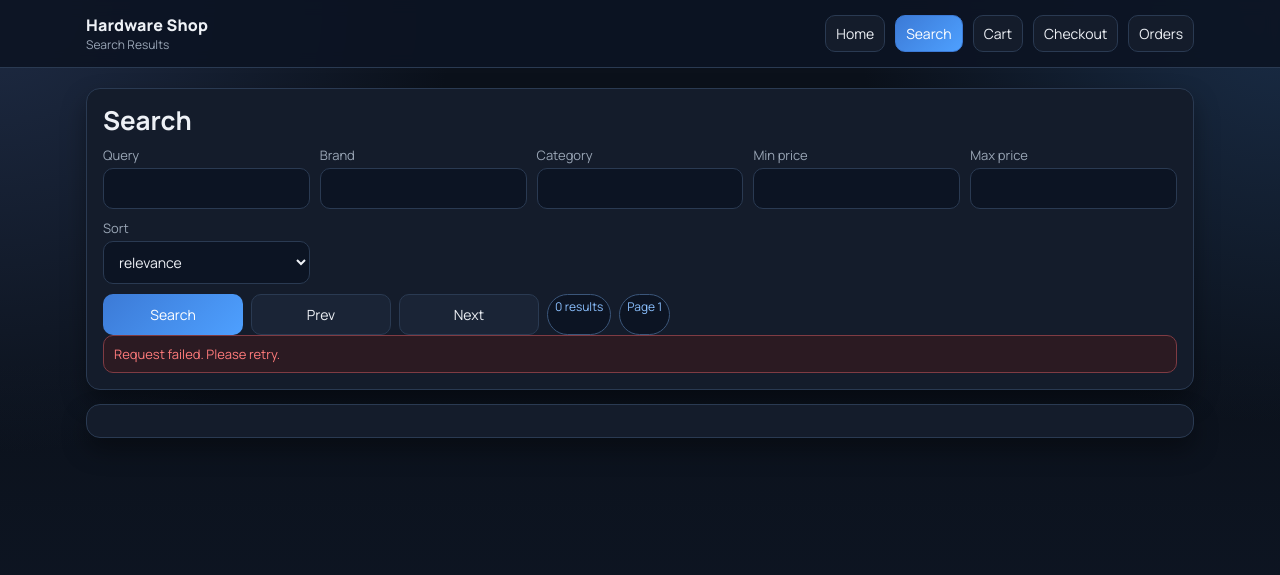
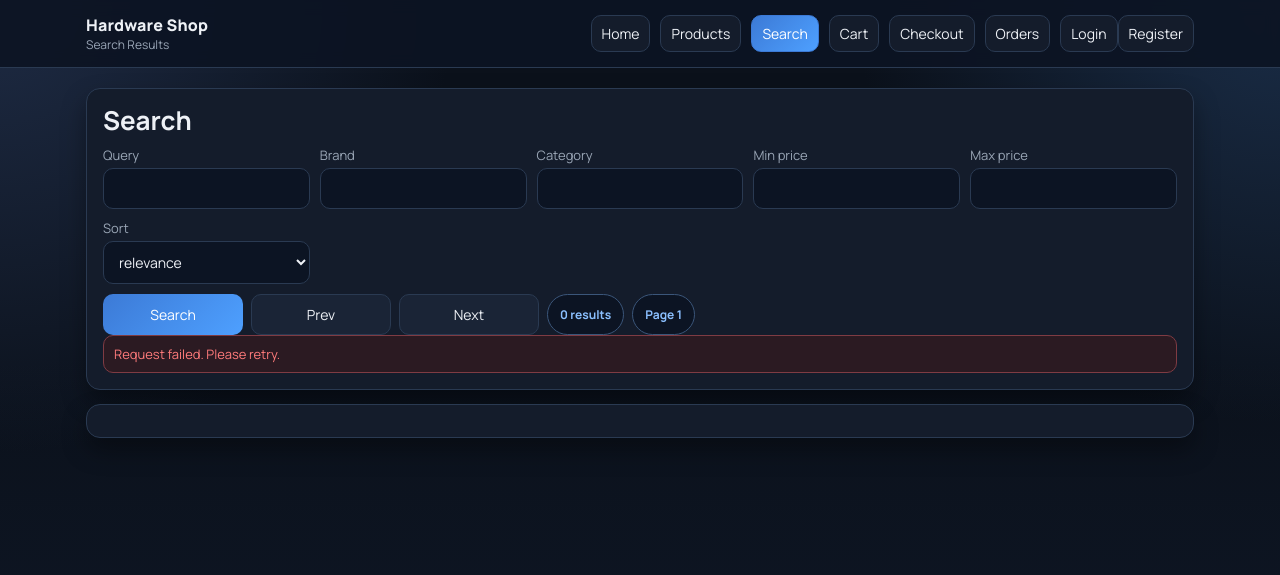
Before and after one commit to HenriHyttinen/i-love-shopping, a Django app: page /search/ in a window 1280 px wide. Shown: the top 575 px of the page. Run offline with Django 5.2, Linux system fonts and the light colour scheme; data that the repository does not hold is empty.

Commit message:
ux: unify primary navigation and polish search counter chips

```diff
--- a/backend/static/ui.css
+++ b/backend/static/ui.css
@@ -296,6 +296,22 @@ button.danger {
   color: #8bc0ff;
 }
 
+.stat-chip {
+  display: inline-flex;
+  align-items: center;
+  justify-content: center;
+  min-height: 34px;
+  padding: 0 12px;
+  border-radius: 999px;
+  font-size: 12px;
+  font-weight: 700;
+  line-height: 1;
+  white-space: nowrap;
+  background: #0c1423;
+  border: 1px solid #3b567a;
+  color: #8bc0ff;
+}
+
 .footer-note {
   font-size: 12px;
   color: var(--muted);
--- a/backend/templates/about.html
+++ b/backend/templates/about.html
@@ -17,7 +17,7 @@
   <div class="nav-wrap">
     <div><div class="brand">Hardware Shop</div><div class="footer-note">Company</div></div>
     <nav aria-label="Primary">
-      <a href="/">Home</a><a href="/search/">Search</a><a href="/contact/">Contact</a><a class="active" href="/about/">About</a>
+      <a href="/">Home</a><a href="/products/">Products</a><a href="/search/">Search</a><a href="/contact/">Contact</a><a class="active" href="/about/">About</a>
     </nav>
   </div>
 </header>
--- a/backend/templates/account.html
+++ b/backend/templates/account.html
@@ -21,6 +21,7 @@
     </div>
     <nav aria-label="Primary">
       <a href="/">Home</a>
+      <a href="/products/">Products</a>
       <a href="/cart/">Cart</a>
       <a href="/checkout/">Checkout</a>
       <a href="/orders/">Orders</a>
--- a/backend/templates/admin_panel.html
+++ b/backend/templates/admin_panel.html
@@ -21,6 +21,7 @@
     </div>
     <nav aria-label="Primary">
       <a href="/">Home</a>
+      <a href="/products/">Products</a>
       <a href="/cart/">Cart</a>
       <a href="/orders/">Orders</a>
       <a class="active" href="/admin-panel/">Admin Panel</a>
--- a/backend/templates/cart.html
+++ b/backend/templates/cart.html
@@ -21,6 +21,7 @@
     </div>
     <nav aria-label="Primary">
       <a href="/">Home</a>
+      <a href="/products/">Products</a>
       <a class="active" href="/cart/">Cart</a>
       <a href="/checkout/">Checkout</a>
       <a href="/orders/">Orders</a>
--- a/backend/templates/checkout.html
+++ b/backend/templates/checkout.html
@@ -22,6 +22,7 @@
     </div>
     <nav aria-label="Primary">
       <a href="/">Home</a>
+      <a href="/products/">Products</a>
       <a href="/cart/">Cart</a>
       <a class="active" href="/checkout/">Checkout</a>
       <a href="/orders/">Orders</a>
--- a/backend/templates/contact.html
+++ b/backend/templates/contact.html
@@ -17,7 +17,7 @@
   <div class="nav-wrap">
     <div><div class="brand">Hardware Shop</div><div class="footer-note">Support</div></div>
     <nav aria-label="Primary">
-      <a href="/">Home</a><a href="/search/">Search</a><a href="/cart/">Cart</a><a href="/orders/">Orders</a>
+      <a href="/">Home</a><a href="/products/">Products</a><a href="/search/">Search</a><a href="/cart/">Cart</a><a href="/orders/">Orders</a>
       <a class="active" href="/contact/">Contact</a><a href="/about/">About</a>
     </nav>
   </div>
--- a/backend/templates/login.html
+++ b/backend/templates/login.html
@@ -17,8 +17,9 @@
       <div class="brand">Hardware Shop</div>
       <div class="footer-note">Customer Sign In</div>
     </div>
-    <nav>
+    <nav aria-label="Primary">
       <a href="/">Home</a>
+      <a href="/products/">Products</a>
       <a href="/cart/">Cart</a>
       <a href="/checkout/">Checkout</a>
       <a href="/orders/">Orders</a>
--- a/backend/templates/orders.html
+++ b/backend/templates/orders.html
@@ -21,6 +21,7 @@
     </div>
     <nav aria-label="Primary">
       <a href="/">Home</a>
+      <a href="/products/">Products</a>
       <a href="/cart/">Cart</a>
       <a href="/checkout/">Checkout</a>
       <a class="active" href="/orders/">Orders</a>
--- a/backend/templates/product_detail.html
+++ b/backend/templates/product_detail.html
@@ -21,6 +21,7 @@
     </div>
     <nav aria-label="Primary">
       <a href="/">Home</a>
+      <a href="/products/">Products</a>
       <a href="/cart/">Cart</a>
       <a href="/checkout/">Checkout</a>
       <a href="/orders/">Orders</a>
--- a/backend/templates/register.html
+++ b/backend/templates/register.html
@@ -17,8 +17,9 @@
       <div class="brand">Hardware Shop</div>
       <div class="footer-note">Create Account</div>
     </div>
-    <nav>
+    <nav aria-label="Primary">
       <a href="/">Home</a>
+      <a href="/products/">Products</a>
       <a href="/cart/">Cart</a>
       <a href="/checkout/">Checkout</a>
       <a href="/orders/">Orders</a>
--- a/backend/templates/search.html
+++ b/backend/templates/search.html
@@ -17,7 +17,15 @@
   <div class="nav-wrap">
     <div><div class="brand">Hardware Shop</div><div class="footer-note">Search Results</div></div>
     <nav aria-label="Primary">
-      <a href="/">Home</a><a class="active" href="/search/">Search</a><a href="/cart/">Cart</a><a href="/checkout/">Checkout</a><a href="/orders/">Orders</a>
+      <a href="/">Home</a><a href="/products/">Products</a><a class="active" href="/search/">Search</a><a href="/cart/">Cart</a><a href="/checkout/">Checkout</a><a href="/orders/">Orders</a>
+      <span id="nav-guest">
+        <a href="/login/">Login</a>
+        <a href="/register/">Register</a>
+      </span>
+      <span id="nav-member" style="display:none;">
+        <a href="/account/">Account</a>
+        <a href="#" id="nav-logout">Logout</a>
+      </span>
     </nav>
   </div>
 </header>
@@ -36,8 +44,8 @@
       <button id="search-btn">Search</button>
       <button class="secondary" id="prev-page-btn">Prev</button>
       <button class="secondary" id="next-page-btn">Next</button>
-      <span id="result-count" class="badge">0 results</span>
-      <span id="page-indicator" class="badge">Page 1</span>
+      <span id="result-count" class="stat-chip">0 results</span>
+      <span id="page-indicator" class="stat-chip">Page 1</span>
     </div>
     <div id="search-status" class="status info">Ready.</div>
   </section>
@@ -47,6 +55,8 @@
   </section>
 </main>
 <script src="{% static 'ui.js' %}"></script>
+<script src="{% static 'auth.js' %}"></script>
 <script src="{% static 'search.js' %}"></script>
+<script>if (window.ShopAuth) window.ShopAuth.refreshAuthNav();</script>
 </body>
 </html>
```
